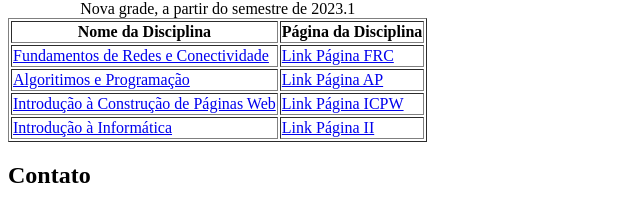
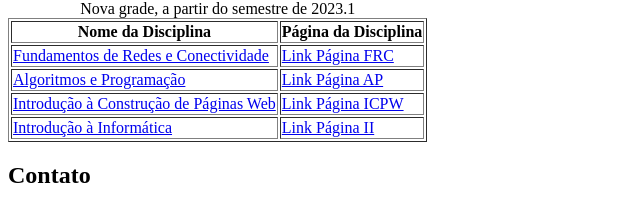
Before and after one commit to samanthabeca/icpw, a plain HTML site: page index.html in a window 1280 px wide. Shown: the part 939-1145 px from the top of the page, 0-640 px from the left. Drawn offline with Linux system fonts and the light colour scheme.

Commit message:
Alteracao em index.html

```diff
--- a/index.html
+++ b/index.html
@@ -74,8 +74,8 @@
                       <td><a href="paginas/fundamentos-redes-conectividade.html" title="Vai para a página da disciplina Fundamentos de Redes e Conectividade">Link Página FRC</a></td>
                   </tr>
                   <tr>
-                      <td><a href="https://moodle.ifto.edu.br/moodle/pluginfile.php/384435/mod_resource/content/1/Ementa.pdf" title="Ementa Disciplina Algoritimos e Programação">Algoritimos e Programação</a></td>
-                      <td><a href="paginas/algoritimos-programacao.html" title="Vai para a página da disciplina Algoritimos e Programação">Link Página AP</a></td>
+                      <td><a href="https://moodle.ifto.edu.br/moodle/pluginfile.php/384435/mod_resource/content/1/Ementa.pdf" title="Ementa Disciplina Algoritmos e Programação">Algoritmos e Programação</a></td>
+                      <td><a href="paginas/algoritmos-programacao.html" title="Vai para a página da disciplina Algoritmos e Programação">Link Página AP</a></td>
                   </tr>
                   <tr>
                       <td><a href="https://moodle.ifto.edu.br/moodle/pluginfile.php/385231/mod_resource/content/2/Plano%20de%20ensino%20e%20datas%20importantes%20-%202022.02.pdf" title="Ementa Disciplina Introdução de Construção de Páginas Web">Introdução à Construção de Páginas Web</a></td>
```
Also changed, not shown: paginas/algoritmos-programacao.html (renamed from paginas/algoritimos-programacao.html).
